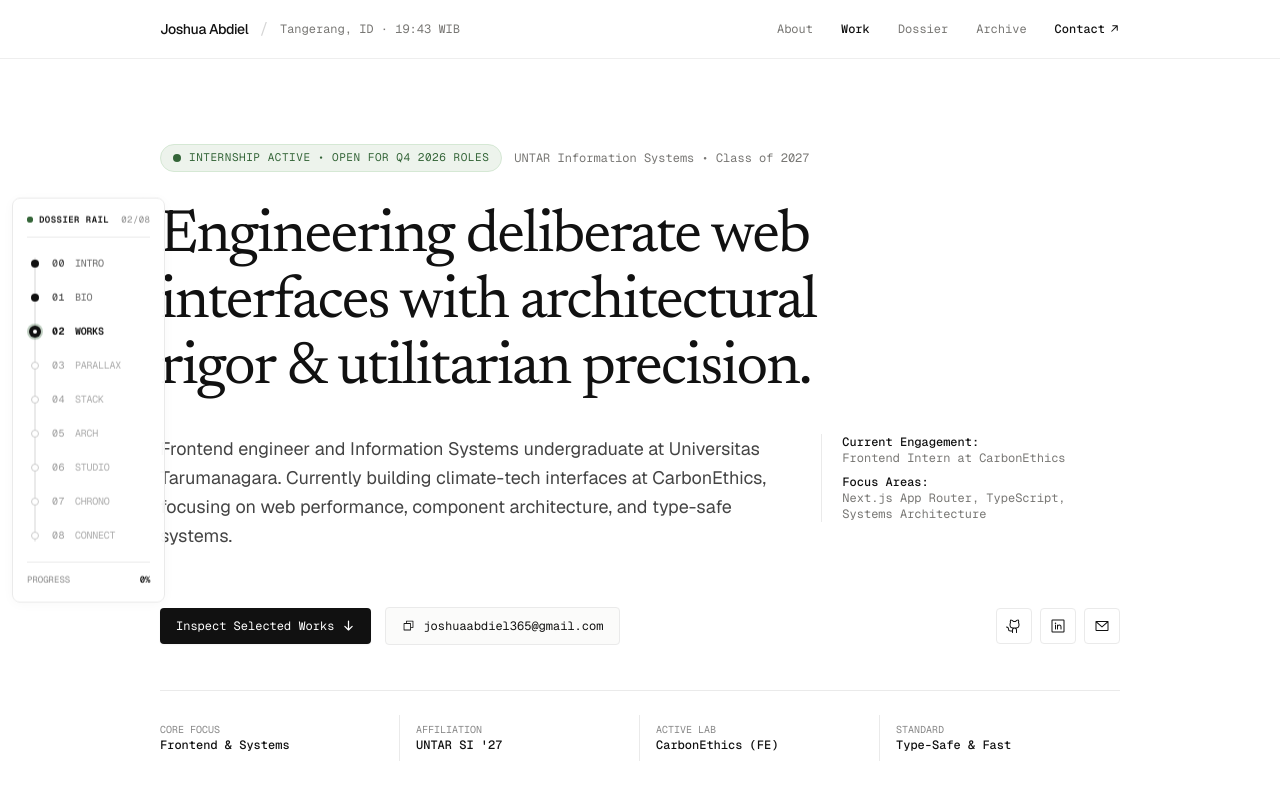
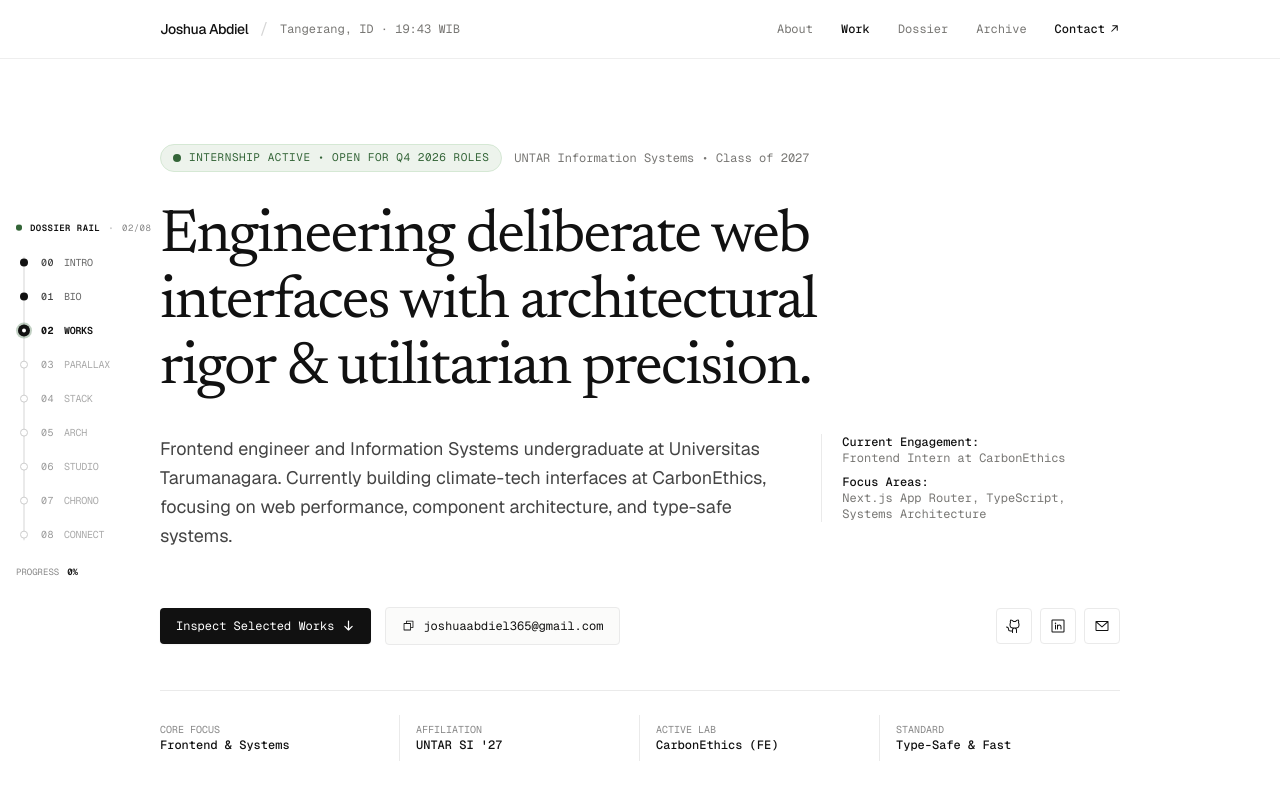
Before and after one commit to SwithinHalee/Portofolio-Joshua, a Next.js app: page / in a window 1280 px wide. Shown: the top 800 px of the page. Built offline with nearby package versions, Linux system fonts and the light colour scheme.

Commit message:
style(milestone): remove container background, card borders, and dividers for pure borderless rail

```diff
--- a/src/components/scroll-milestone.tsx
+++ b/src/components/scroll-milestone.tsx
@@ -81,21 +81,20 @@ export function ScrollMilestone() {
 
   return (
     <>
-      {/* 1. Desktop & Widescreen Milestone Rail (Floating in Left Margin Gutter) */}
+      {/* 1. Desktop & Widescreen Milestone Rail (Borderless & Container-free) */}
       <nav
         aria-label="Document Section Milestones"
-        className="fixed left-3 2xl:left-7 top-1/2 -translate-y-1/2 z-40 hidden xl:flex flex-col items-start select-none"
+        className="fixed left-4 2xl:left-8 top-1/2 -translate-y-1/2 z-40 hidden xl:flex flex-col items-start select-none py-2"
       >
-        <div className="rounded-[8px] border border-[#EAEAEA] bg-[#FFFFFF]/90 backdrop-blur-md p-3.5 shadow-[0_2px_12px_rgba(0,0,0,0.03)] group transition-all duration-200 hover:border-[#CCCCCC]">
+        <div className="flex flex-col items-start group">
           {/* Top Rail Header */}
-          <div className="flex items-center justify-between gap-3 border-b border-[#EAEAEA] pb-2.5 mb-3 font-mono text-[9px] uppercase tracking-wider text-[#787774] w-full">
-            <div className="flex items-center gap-1.5">
+          <div className="flex items-center gap-2 pb-1.5 mb-2 font-mono text-[9px] uppercase tracking-wider text-[#787774]">
             <span className="relative flex h-1.5 w-1.5">
               <span className="animate-ping absolute inline-flex h-full w-full rounded-full bg-[#346538] opacity-75"></span>
               <span className="relative inline-flex rounded-full h-1.5 w-1.5 bg-[#346538]"></span>
             </span>
             <span className="font-semibold text-[#111111]">DOSSIER RAIL</span>
-            </div>
+            <span className="text-[#CCCCCC]">•</span>
             <span className="tabular-nums text-[9px] font-mono text-[#888888]">
               {MILESTONES[activeIndex]?.num}/08
             </span>
@@ -140,7 +139,7 @@ export function ScrollMilestone() {
                         {isActive ? (
                           <motion.div
                             layoutId="active-milestone-marker"
-                            className="w-3 h-3 rounded-full bg-[#111111] ring-2 ring-[#346538]/30 flex items-center justify-center shadow-sm"
+                            className="w-3 h-3 rounded-full bg-[#111111] ring-2 ring-[#346538]/30 flex items-center justify-center"
                             transition={{ type: "spring", stiffness: 350, damping: 30 }}
                           >
                             <span className="w-1 h-1 rounded-full bg-white block" />
@@ -198,19 +197,17 @@ export function ScrollMilestone() {
           </div>
 
           {/* Bottom Live Digital Meter */}
-          <div className="mt-3 pt-2.5 border-t border-[#EAEAEA] flex items-center justify-between font-mono text-[9px] text-[#787774] w-full">
+          <div className="mt-2.5 pt-1.5 flex items-center gap-2 font-mono text-[9px] text-[#787774]">
             <span className="uppercase text-[#888888]">PROGRESS</span>
-            <div className="flex items-center gap-1">
             <span className="font-semibold text-[#111111] tabular-nums">{percentage}%</span>
-            </div>
           </div>
         </div>
       </nav>
 
-      {/* 2. Mobile & Tablet Minimal Floating Status Pill (Bottom Left) */}
+      {/* 2. Mobile & Tablet Minimal Floating Status (Borderless & Container-free) */}
       <aside
         aria-label="Mobile reading progress"
-        className="fixed bottom-4 left-4 z-40 xl:hidden"
+        className="fixed bottom-4 left-4 z-40 xl:hidden select-none"
       >
         <button
           type="button"
@@ -218,14 +215,14 @@ export function ScrollMilestone() {
             const nextIdx = (activeIndex + 1) % MILESTONES.length;
             scrollTo(MILESTONES[nextIdx].id);
           }}
-          className="flex items-center gap-2 rounded-full border border-[#EAEAEA] bg-[#FFFFFF]/95 backdrop-blur-md px-3 py-1.5 shadow-[0_2px_8px_rgba(0,0,0,0.06)] font-mono text-[11px] text-[#111111] active:scale-95 transition-transform"
+          className="flex items-center gap-2 font-mono text-[10px] text-[#111111] active:scale-95 transition-transform"
         >
           <div className="w-1.5 h-1.5 rounded-full bg-[#346538] animate-pulse" />
-          <span className="font-semibold text-[10px]">
+          <span className="font-semibold">
             {MILESTONES[activeIndex]?.num} {MILESTONES[activeIndex]?.shortLabel}
           </span>
           <span className="text-[#CCCCCC]">•</span>
-          <span className="tabular-nums text-[10px] text-[#787774]">{percentage}%</span>
+          <span className="tabular-nums text-[#787774]">{percentage}%</span>
         </button>
       </aside>
     </>
```
Lines whose indentation alone changed are shown as unchanged.
